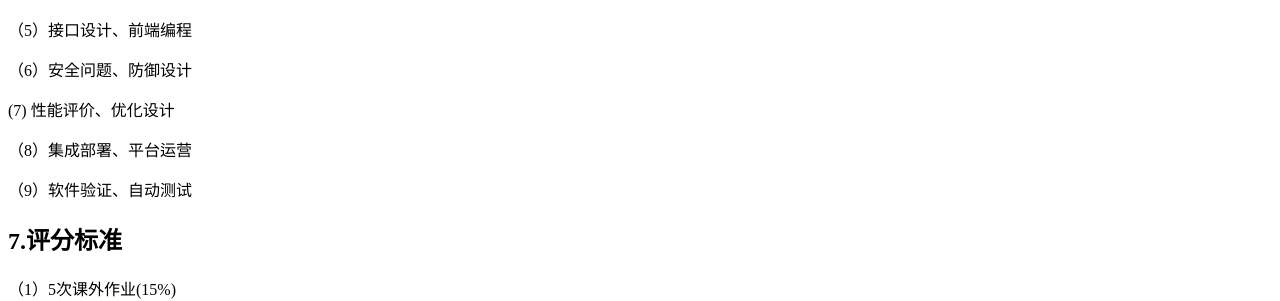
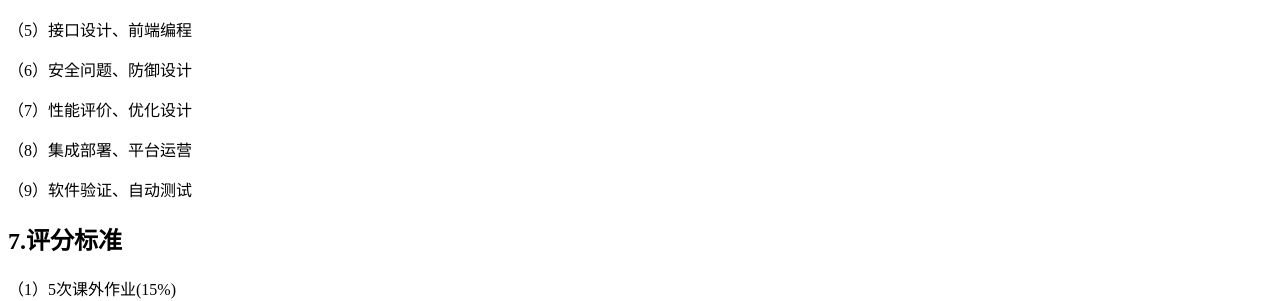
Before and after one commit to tjluo-ucas/ase, a Jekyll site: the page built from _posts/2019-02-08-intro.md, in a window 1280 px wide and 900 px high, scrolled down 1534 px. Shown: the part 158-459 px from the top of the window. Built offline with Jekyll 4.4.1, drawn with Linux system fonts in a browser that asks for light colours; comment, search, counter and statistics services are not loaded.

```diff
--- a/_posts/2019-02-08-intro.md
+++ b/_posts/2019-02-08-intro.md
@@ -69,7 +69,7 @@ banner: 课程简介
 
 （6）安全问题、防御设计
 
- (7) 性能评价、优化设计
+（7）性能评价、优化设计
 
 （8）集成部署、平台运营
 
```
